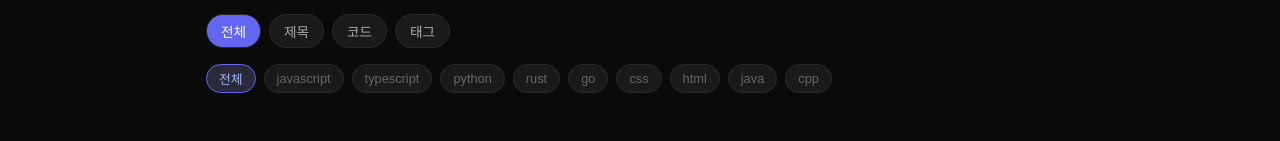
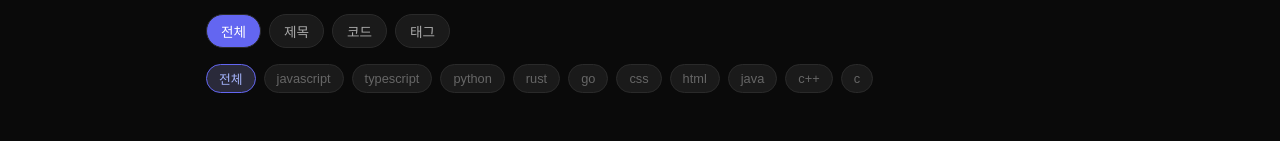
Before and after one commit to b40730771-max/codeshare, a Next.js app: page /search in a window 1280 px wide. Shown: the part 215-356 px from the top of the page. Built offline with nearby package versions, Linux system fonts and the light colour scheme.

Commit message:
Update page.tsx

```diff
--- a/app/search/page.tsx
+++ b/app/search/page.tsx
@@ -14,7 +14,8 @@ const LANGUAGES = [
   'css',
   'html',
   'java',
-  'cpp',
+  'c++',
+  'c'
 ];
 
 export default function SearchPage() {
```
